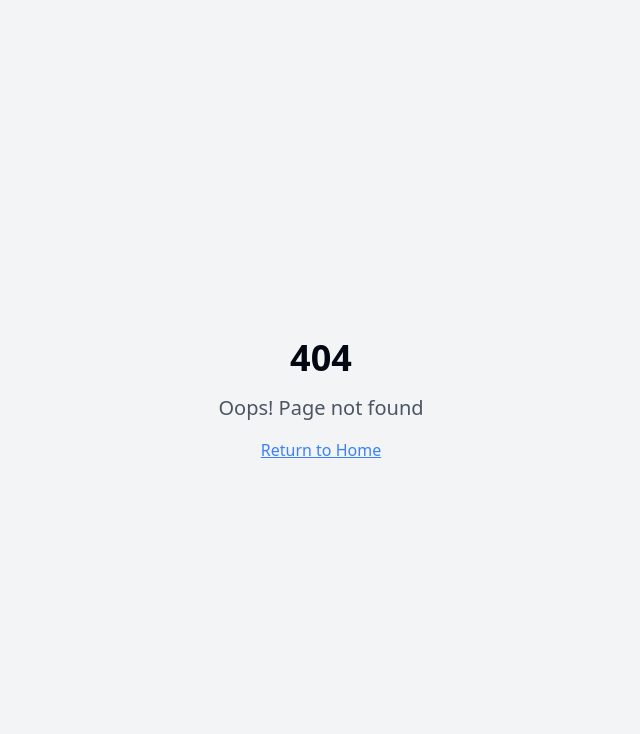
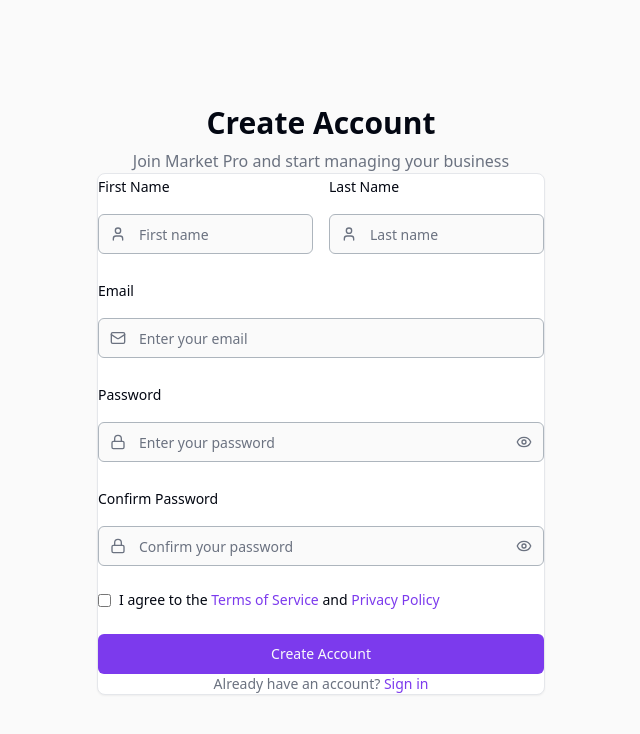
Before and after one commit to alimukadam01/MarketPro-Frontend, a React (Vite) app: page /register in a window 1280 px wide. Before the commit this address had no page. Shown: the top 734 px of the page, without its empty margins (319-959 px from the left). Built offline with nearby package versions, Linux system fonts and the light colour scheme.

Commit message:
Add UI for login/register
Create UI for login and registration pages in .jsx format. No functionality included.

```diff
--- a/src/App.tsx
+++ b/src/App.tsx
@@ -6,6 +6,8 @@ import { BrowserRouter, Routes, Route } from "react-router-dom";
 import Index from "./pages/Index";
 import Sales from "./pages/Sales";
 import CreateSalesInvoice from "./pages/CreateSalesInvoice";
+import Login from "./pages/Login";
+import Register from "./pages/Register";
 import NotFound from "./pages/NotFound";
 
 const queryClient = new QueryClient();
@@ -20,6 +22,8 @@ const App = () => (
           <Route path="/" element={<Index />} />
           <Route path="/sales" element={<Sales />} />
           <Route path="/sales/create-invoice" element={<CreateSalesInvoice />} />
+          <Route path="/login" element={<Login />} />
+          <Route path="/register" element={<Register />} />
           {/* ADD ALL CUSTOM ROUTES ABOVE THE CATCH-ALL "*" ROUTE */}
           <Route path="*" element={<NotFound />} />
         </Routes>
--- /dev/null
+++ b/src/pages/Login.jsx
@@ -0,0 +1,96 @@
+import { useState } from "react";
+import { Link } from "react-router-dom";
+import { Button } from "@/components/ui/button";
+import { Input } from "@/components/ui/input";
+import { Label } from "@/components/ui/label";
+import { Eye, EyeOff, Mail, Lock } from "lucide-react";
+
+const Login = () => {
+  const [showPassword, setShowPassword] = useState(false);
+
+  return (
+    <div className="min-h-screen flex items-center justify-center bg-background p-4">
+      <div className="w-full max-w-md space-y-8">
+        <div className="text-center">
+          <h1 className="text-3xl font-bold text-foreground">Welcome Back</h1>
+          <p className="text-muted-foreground mt-2">Sign in to your Market Pro account</p>
+        </div>
+
+        <div className="bg-card p-8 rounded-lg border shadow-sm">
+          <form className="space-y-6">
+            <div className="space-y-4">
+              <Label htmlFor="email">Email</Label>
+              <div className="relative">
+                <Mail className="absolute left-3 top-3 h-4 w-4 text-muted-foreground" />
+                <Input
+                  id="email"
+                  type="email"
+                  placeholder="Enter your email"
+                  className="pl-10 border border-[#ADB5BD]"
+                />
+              </div>
+            </div>
+
+            <div className="space-y-4">
+              <Label htmlFor="password">Password</Label>
+              <div className="relative">
+                <Lock className="absolute left-3 top-3 h-4 w-4 text-muted-foreground" />
+                <Input
+                  id="password"
+                  type={showPassword ? "text" : "password"}
+                  placeholder="Enter your password"
+                  className="pl-10 pr-10 border border-[#ADB5BD]"
+                />
+                <button
+                  type="button"
+                  onClick={() => setShowPassword(!showPassword)}
+                  className="absolute right-3 top-3 text-muted-foreground hover:text-foreground"
+                >
+                  {showPassword ? (
+                    <EyeOff className="h-4 w-4" />
+                  ) : (
+                    <Eye className="h-4 w-4" />
+                  )}
+                </button>
+              </div>
+            </div>
+
+            <div className="flex items-center justify-between">
+              <div className="flex items-center space-x-2">
+                <input
+                  id="remember"
+                  type="checkbox"
+                  className="rounded border-[#ADB5BD]"
+                />
+                <Label htmlFor="remember" className="text-sm">
+                  Remember me
+                </Label>
+              </div>
+              <Link
+                to="/forgot-password"
+                className="text-sm text-primary hover:underline"
+              >
+                Forgot password?
+              </Link>
+            </div>
+
+            <Button type="submit" className="w-full">
+              Sign In
+            </Button>
+          </form>
+
+          <div className="mt-6 text-center">
+            <p className="text-sm text-muted-foreground">
+              Don't have an account?{" "}
+              <Link to="/register" className="text-primary hover:underline font-medium">
+                Sign up
+              </Link>
+            </p>
+          </div>
+        </div>
+      </div>
+    </div>
+  );
+};
+
+export default Login;
--- /dev/null
+++ b/src/pages/Register.jsx
@@ -0,0 +1,148 @@
+import { useState } from "react";
+import { Link } from "react-router-dom";
+import { Button } from "@/components/ui/button";
+import { Input } from "@/components/ui/input";
+import { Label } from "@/components/ui/label";
+import { Eye, EyeOff, Mail, Lock, User } from "lucide-react";
+
+const Register = () => {
+  const [showPassword, setShowPassword] = useState(false);
+  const [showConfirmPassword, setShowConfirmPassword] = useState(false);
+
+  return (
+    <div className="min-h-screen flex items-center justify-center bg-background p-4">
+      <div className="w-full max-w-md space-y-8">
+        <div className="text-center">
+          <h1 className="text-3xl font-bold text-foreground">Create Account</h1>
+          <p className="text-muted-foreground mt-2">Join Market Pro and start managing your business</p>
+        </div>
+
+        <div className="bg-card p-8 rounded-lg border shadow-sm">
+          <form className="space-y-6">
+            <div className="grid grid-cols-2 gap-4">
+              <div className="space-y-4">
+                <Label htmlFor="firstName">First Name</Label>
+                <div className="relative">
+                  <User className="absolute left-3 top-3 h-4 w-4 text-muted-foreground" />
+                  <Input
+                    id="firstName"
+                    type="text"
+                    placeholder="First name"
+                    className="pl-10 border border-[#ADB5BD]"
+                  />
+                </div>
+              </div>
+
+              <div className="space-y-4">
+                <Label htmlFor="lastName">Last Name</Label>
+                <div className="relative">
+                  <User className="absolute left-3 top-3 h-4 w-4 text-muted-foreground" />
+                  <Input
+                    id="lastName"
+                    type="text"
+                    placeholder="Last name"
+                    className="pl-10 border border-[#ADB5BD]"
+                  />
+                </div>
+              </div>
+            </div>
+
+            <div className="space-y-4">
+              <Label htmlFor="email">Email</Label>
+              <div className="relative">
+                <Mail className="absolute left-3 top-3 h-4 w-4 text-muted-foreground" />
+                <Input
+                  id="email"
+                  type="email"
+                  placeholder="Enter your email"
+                  className="pl-10 border border-[#ADB5BD]"
+                />
+              </div>
+            </div>
+
+            <div className="space-y-4">
+              <Label htmlFor="password">Password</Label>
+              <div className="relative">
+                <Lock className="absolute left-3 top-3 h-4 w-4 text-muted-foreground" />
+                <Input
+                  id="password"
+                  type={showPassword ? "text" : "password"}
+                  placeholder="Enter your password"
+                  className="pl-10 pr-10 border border-[#ADB5BD]"
+                />
+                <button
+                  type="button"
+                  onClick={() => setShowPassword(!showPassword)}
+                  className="absolute right-3 top-3 text-muted-foreground hover:text-foreground"
+                >
+                  {showPassword ? (
+                    <EyeOff className="h-4 w-4" />
+                  ) : (
+                    <Eye className="h-4 w-4" />
+                  )}
+                </button>
+              </div>
+            </div>
+
+            <div className="space-y-4">
+              <Label htmlFor="confirmPassword">Confirm Password</Label>
+              <div className="relative">
+                <Lock className="absolute left-3 top-3 h-4 w-4 text-muted-foreground" />
+                <Input
+                  id="confirmPassword"
+                  type={showConfirmPassword ? "text" : "password"}
+                  placeholder="Confirm your password"
+                  className="pl-10 pr-10 border border-[#ADB5BD]"
+                />
+                <button
+                  type="button"
+                  onClick={() => setShowConfirmPassword(!showConfirmPassword)}
+                  className="absolute right-3 top-3 text-muted-foreground hover:text-foreground"
+                >
+                  {showConfirmPassword ? (
+                    <EyeOff className="h-4 w-4" />
+                  ) : (
+                    <Eye className="h-4 w-4" />
+                  )}
+                </button>
+              </div>
+            </div>
+
+            <div className="flex items-center space-x-2">
+              <input
+                id="terms"
+                type="checkbox"
+                className="rounded border-[#ADB5BD]"
+              />
+              <Label htmlFor="terms" className="text-sm">
+                I agree to the{" "}
+                <Link to="/terms" className="text-primary hover:underline">
+                  Terms of Service
+                </Link>{" "}
+                and{" "}
+                <Link to="/privacy" className="text-primary hover:underline">
+                  Privacy Policy
+                </Link>
+              </Label>
+            </div>
+
+            <Button type="submit" className="w-full">
+              Create Account
+            </Button>
+          </form>
+
+          <div className="mt-6 text-center">
+            <p className="text-sm text-muted-foreground">
+              Already have an account?{" "}
+              <Link to="/login" className="text-primary hover:underline font-medium">
+                Sign in
+              </Link>
+            </p>
+          </div>
+        </div>
+      </div>
+    </div>
+  );
+};
+
+export default Register;
```
